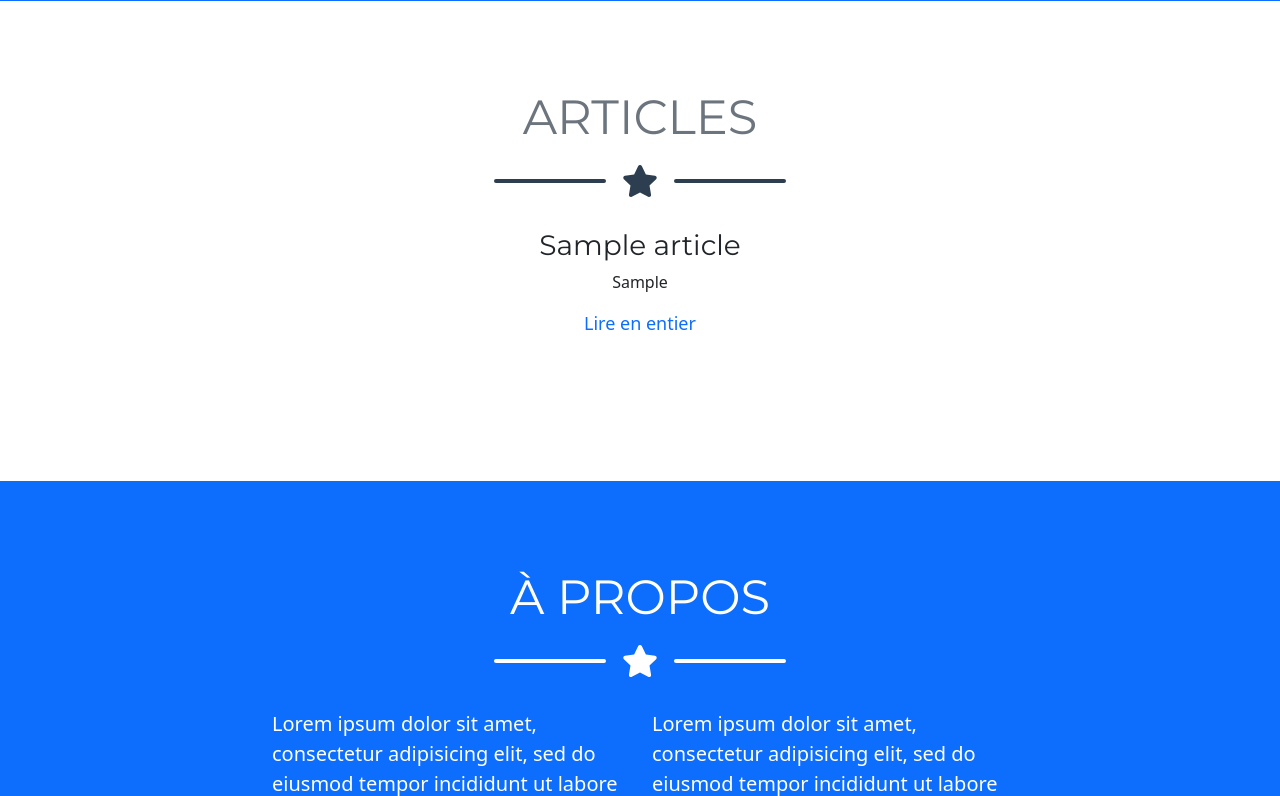
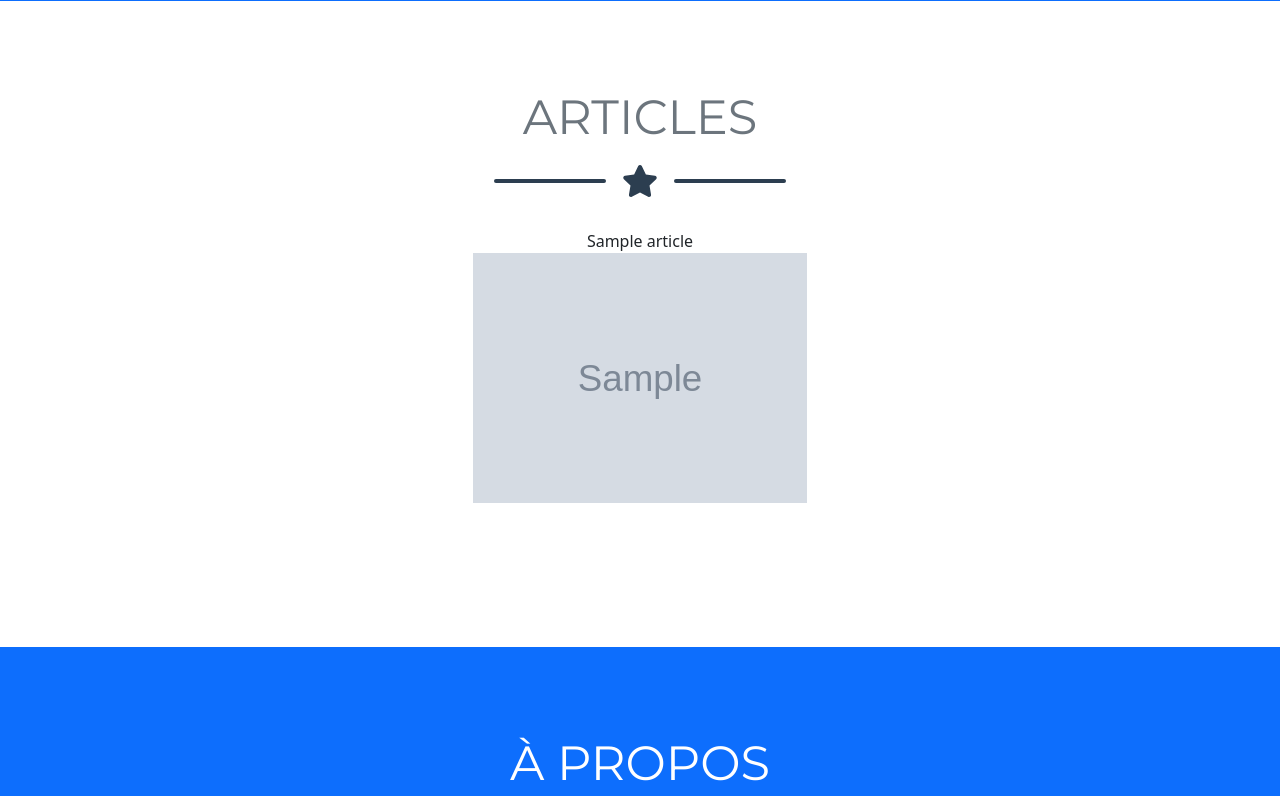
Before and after one commit to ThomasLargilliere/OpenClassrooms---P5-Blog, a PHP site: page /blog/ in a window 1280 px wide. Shown: the part 822-1618 px from the top of the page. Run offline with PHP 8.4, Linux system fonts and the light colour scheme; tables that the repository leaves empty or names only in its code hold one stand-in row (values such as "Sample post"); grey boxes marked "Sample" are stand-in pictures; some libraries are stand-ins or nearby versions.

Commit message:
Add files via upload

```diff
--- a/views/home.php
+++ b/views/home.php
@@ -24,12 +24,19 @@
         <div class="row justify-content-center text-center">
             <?php foreach ($articles as $article){ ?>
             <div class="col-md-6 col-lg-4 mb-5">
-                <div class="portfolio-item mx-auto">
-                    <h3><?= $article['title']; ?></h3>
-                    <p class="chapo-portfolio">
-                        <?= $article['chapo']; ?>
-                    </p>
-                    <a class="link-portfolio" href="index.php?action=article&task=read&id=<?=$article['id']?>">Lire en entier</a>
+                <div><?=$article['title']; ?></div>
+                <div class="portfolio-item mx-auto" data-bs-toggle="modal" data-bs-target="#portfolioModal1">
+                    <div class="portfolio-item-caption d-flex align-items-center justify-content-center h-100 w-100">
+                        <div class="text-center text-white">
+                            <div class="portfolio-chapo">
+                                <?= $article['chapo']; ?>
+                            </div>
+                            <div class="div-link-portfolio">
+                                <a class="link-portfolio" href="index.php?action=article&task=read&id=<?=$article['id']?>">Lire en entier</a>
+                            </div>
+                        </div>
+                    </div>
+                    <img style="height:250px;" class="img-fluid" src="<?=$article['image']?>" alt="Image article" />
                 </div>
             </div>
             <?php } ?>
--- a/views/updateArticle.php
+++ b/views/updateArticle.php
@@ -2,7 +2,10 @@
 
 <div class="col-lg-6 offset-lg-3 col-10 offset-1 content-height">
     <h1>Modifier un article</h1>
-    <form method="POST" action="index.php?action=article&task=update&id=<?= $article['id']; ?>">
+    <form method="POST" action="index.php?action=article&task=update&id=<?= $article['id']; ?>" enctype="multipart/form-data">
+        <div class="form-group mt-3">
+            <input type="file" class="form-control" name="image" accept="image/png, image/jpeg">
+        </div>
         <div class="form-group mt-3">
             <input type="text" class="form-control" name="title" value="<?= $article['title']; ?>">
         </div>
--- a/views/writeArticle.php
+++ b/views/writeArticle.php
@@ -2,7 +2,10 @@
 
 <div class="col-lg-6 offset-lg-3 col-10 offset-1 content-height">
     <h1>Ecrire un article</h1>
-    <form method="POST" action="index.php?action=article&task=write">
+    <form method="POST" action="index.php?action=article&task=write" enctype="multipart/form-data">
+        <div class="form-group mt-3">
+            <input type="file" class="form-control" name="image" accept="image/png, image/jpeg">
+        </div>
         <div class="form-group mt-3">
             <input type="text" class="form-control" name="title" placeholder="Titre de votre article">
         </div>
```
